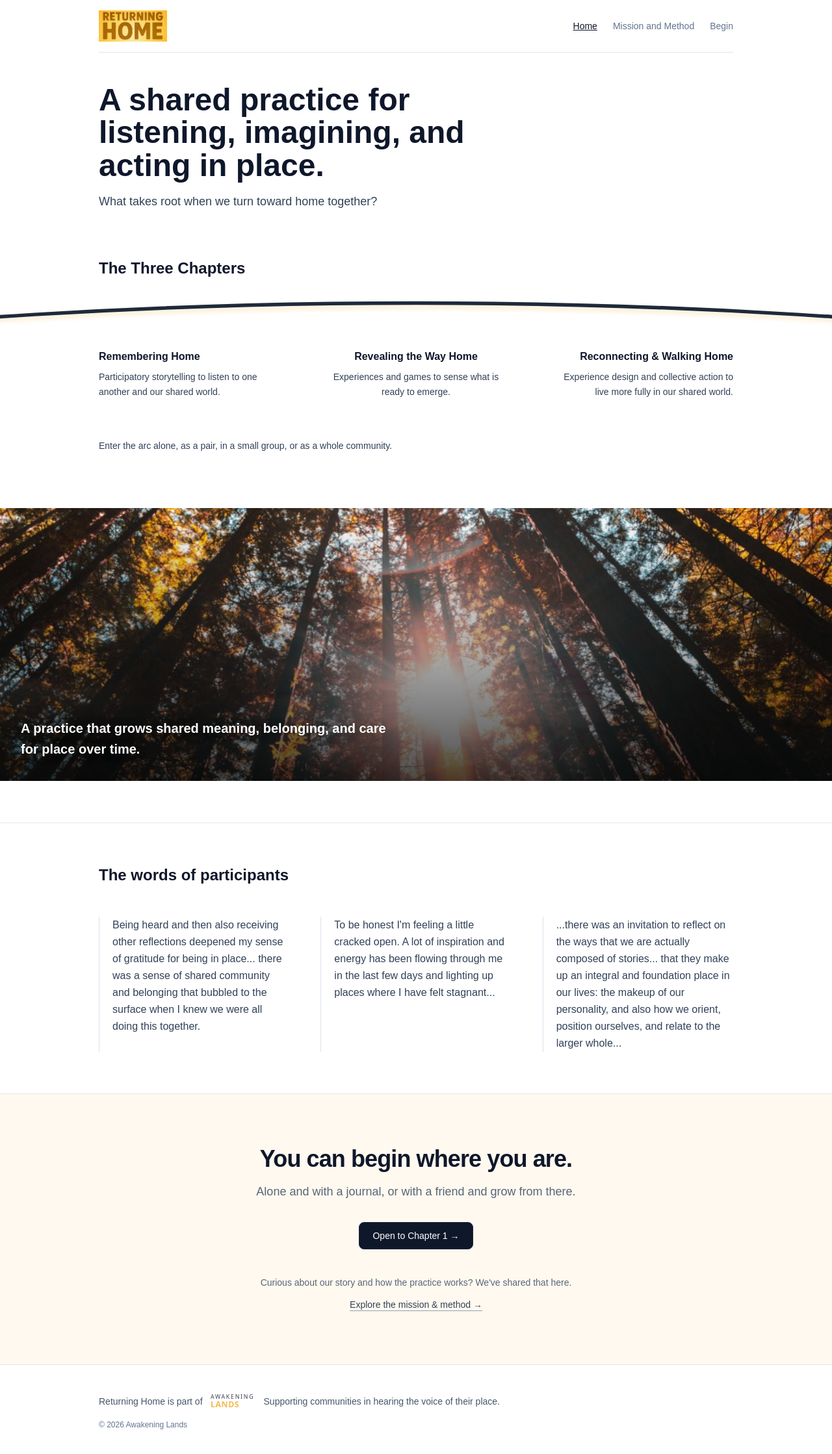
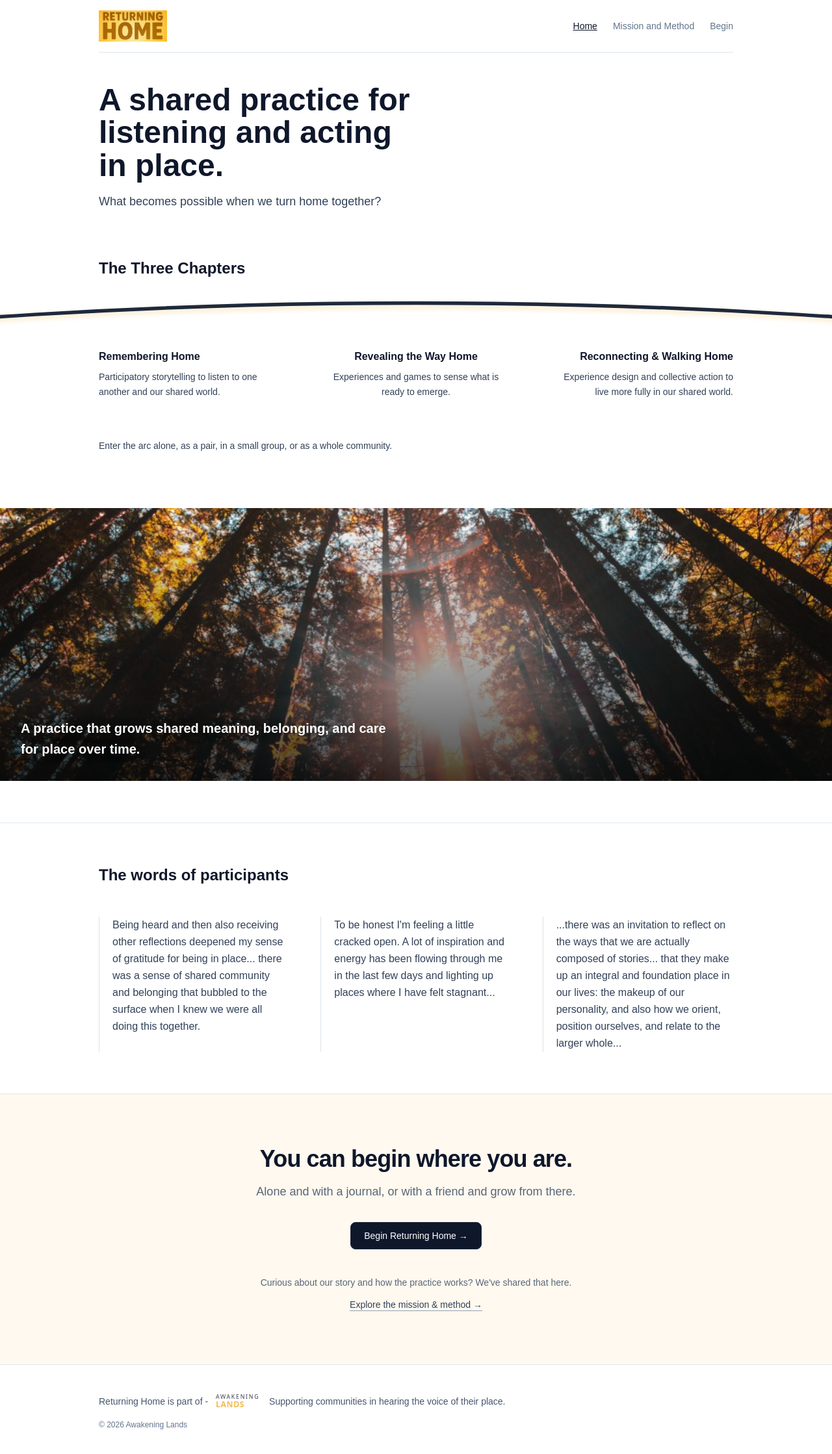
Before and after one commit to Benja-Ross/returning-home-landing, a Next.js app: page / in a window 1280 px wide. Shown: the top 2238 px of the page at 65% size. Built offline with nearby package versions, Linux system fonts and the light colour scheme.

Commit message:
minor landing page refinements

```diff
--- a/src/components/landing/Hero.tsx
+++ b/src/components/landing/Hero.tsx
@@ -4,7 +4,13 @@ export function Hero() {
   return (
     <section className="mx-auto max-w-5xl px-6 py-12">
       <div className="max-w-2xl">
-        <h1 className="text-4xl font-semibold leading-[1.05] sm:text-5xl">{landingContent.hero.title}</h1>
+        <h1 className="text-4xl font-semibold leading-[1.05] sm:text-5xl">
+          {landingContent.hero.titleLines.map((line, i) => (
+            <span key={i} className="block">
+              {line}
+            </span>
+          ))}
+        </h1>
         <p className="mt-4 text-lg leading-relaxed text-slate-700">{landingContent.hero.body}</p>
       </div>
     </section>
--- a/src/content/landing.ts
+++ b/src/content/landing.ts
@@ -2,8 +2,8 @@ export const landingContent = {
   brand: "Returning Home",
   hero: {
     eyebrow: "Returning Home",
-    title: "A shared practice for listening, imagining, and acting in place.",
-    body: "What takes root when we turn toward home together?",
+    titleLines: ["A shared practice for", "listening and acting", "in place."],
+    body: "What becomes possible when we turn home together?",
     primaryCta: { href: "/begin", label: "Begin the Journey" },
     secondaryCta: { href: "/mission-and-method", label: "Learn how it works →" },
     cards: [
@@ -113,13 +113,13 @@ export const landingContent = {
     id: "start",
     headline: "You can begin where you are.",
     subline: "Alone and with a journal, or with a friend and grow from there.",
-    primaryCta: { href: "/begin", label: "Open to Chapter 1 →" },
+    primaryCta: { href: "/begin", label: "Begin Returning Home →" },
     secondaryText:
       "Curious about our story and how the practice works? We've shared that here.",
     secondaryLink: { href: "/mission-and-method", label: "Explore the mission & method →" },
   },
   footer: {
-    line1: "Returning Home is part of",
+    line1: "Returning Home is part of -",
     line2: "Supporting communities in hearing the voice of their place.",
     copyrightName: "Awakening Lands",
   },
```
